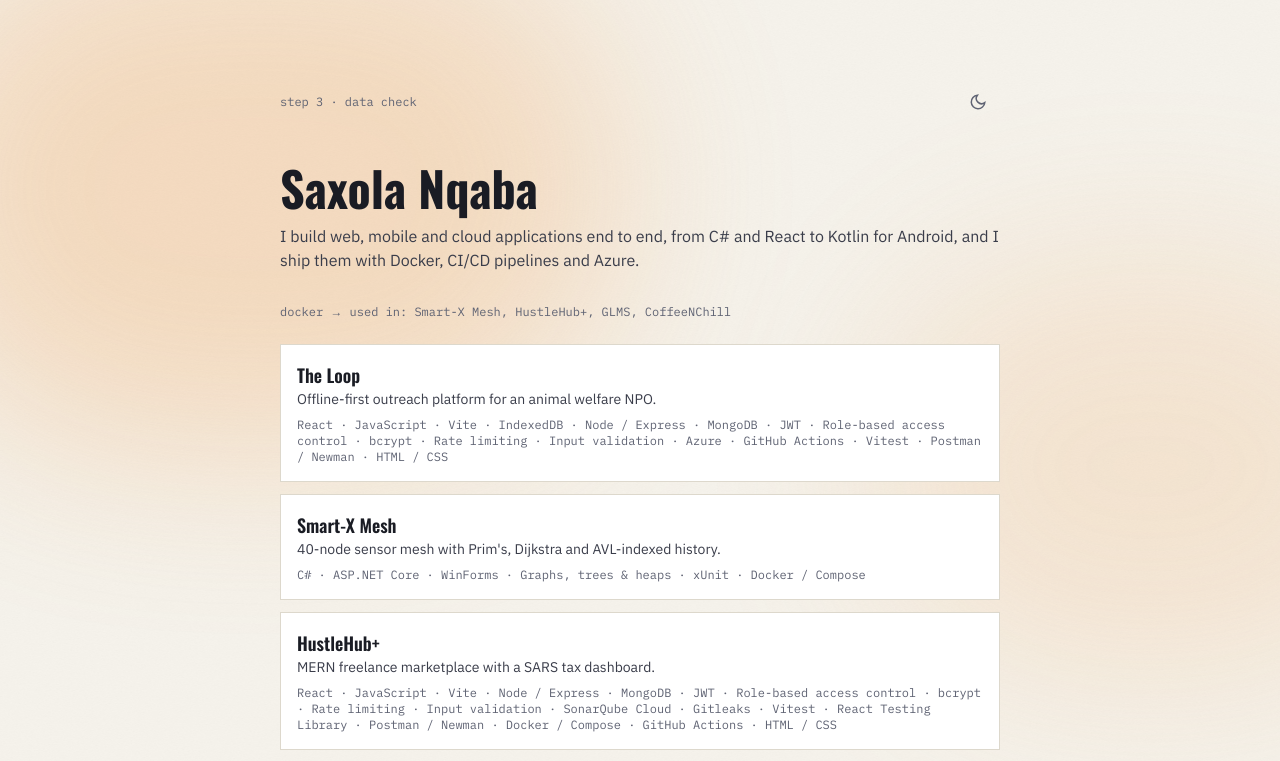
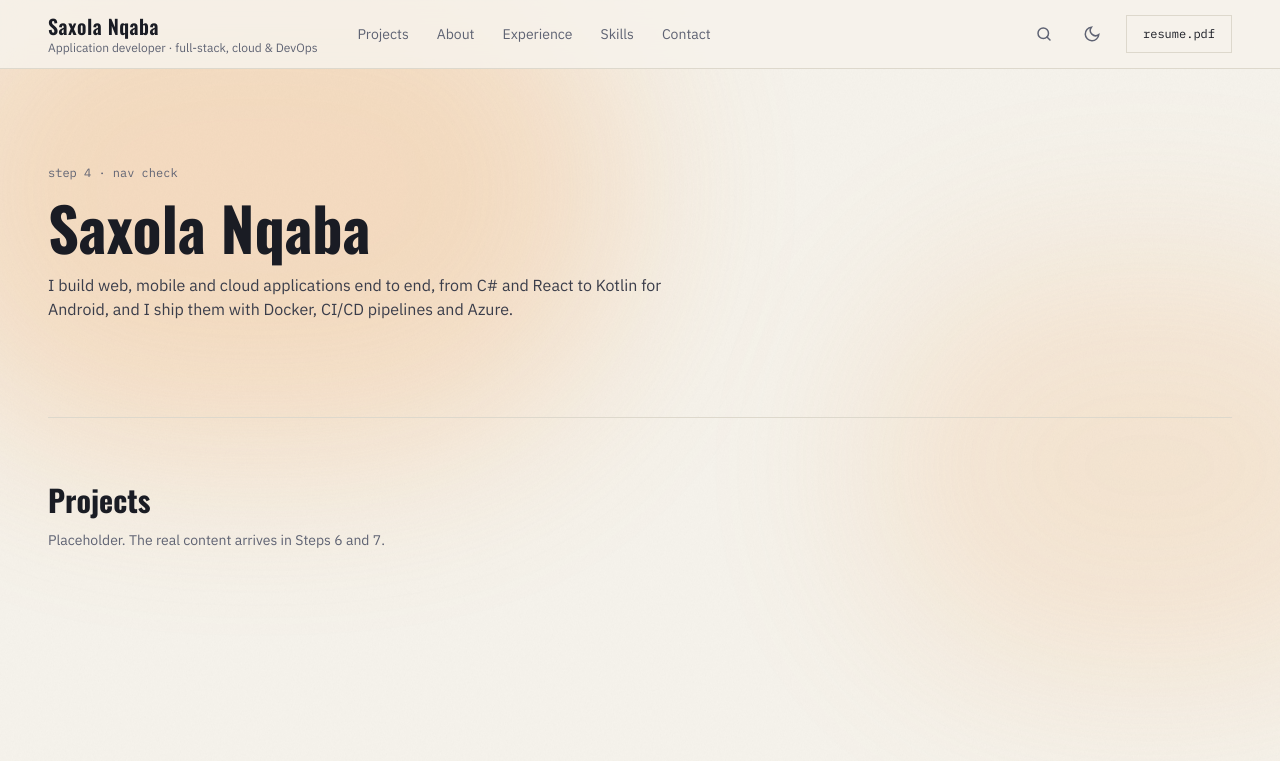
Before and after one commit to saxola-nqaba/Portfolio, a Next.js app: page / in a window 1280 px wide. Shown: the top 761 px of the page. Built offline with nearby package versions, Linux system fonts and the light colour scheme.

Commit message:
Add sticky nav bar and footer

```diff
--- a/app/globals.css
+++ b/app/globals.css
@@ -114,3 +114,18 @@ body {
     animation: none;
   }
 }
+
+/* ---------- Scrolling ---------- */
+/* Nav links glide to their section instead of jumping */
+html {
+  scroll-behavior: smooth;
+}
+@media (prefers-reduced-motion: reduce) {
+  html {
+    scroll-behavior: auto;
+  }
+}
+/* Stops the sticky nav bar from covering a section's heading after a jump */
+section[id] {
+  scroll-margin-top: 5rem;
+}
--- a/app/layout.tsx
+++ b/app/layout.tsx
@@ -3,6 +3,9 @@ import type { ReactNode } from "react";
 import { Oswald, IBM_Plex_Sans, IBM_Plex_Mono } from "next/font/google";
 import Providers from "./providers";
 import Background from "@/components/Background";
+import Navbar from "@/components/Navbar";
+import Footer from "@/components/Footer";
+import { getProfile } from "@/lib/data";
 import "./globals.css";
 
 const oswald = Oswald({
@@ -30,6 +33,8 @@ export const metadata: Metadata = {
 };
 
 export default function RootLayout({ children }: Readonly<{ children: ReactNode }>) {
+  const profile = getProfile();
+
   return (
     <html
       lang="en"
@@ -39,7 +44,11 @@ export default function RootLayout({ children }: Readonly<{ children: ReactNode
       <body className="min-h-screen font-sans antialiased">
         <Providers>
           <Background />
-          <div className="relative z-10">{children}</div>
+          <div id="top" className="relative z-10 flex min-h-screen flex-col">
+            <Navbar name={profile.name} role={profile.role} cvPath={profile.cvPath} />
+            <div className="flex-1">{children}</div>
+            <Footer />
+          </div>
         </Providers>
       </body>
     </html>
--- a/app/page.tsx
+++ b/app/page.tsx
@@ -1,36 +1,25 @@
-import ThemeToggle from "@/components/ThemeToggle";
-import { getProfile, getProjects, getProjectTech, getTechnology, usedInText } from "@/lib/data";
+import { getProfile } from "@/lib/data";
+
+// Temporary: empty sections so you can test the nav links. Step 5 replaces this page.
+const sections = ["projects", "about", "experience", "skills", "contact"];
 
 export default function Home() {
   const profile = getProfile();
-  const projects = getProjects();
-  const docker = getTechnology("docker");
 
   return (
-    <main className="mx-auto max-w-3xl px-6 py-20">
-      <div className="mb-10 flex items-center justify-between">
-        <span className="font-mono text-xs text-muted">step 3 · data check</span>
-        <ThemeToggle />
-      </div>
+    <main className="mx-auto max-w-7xl px-6 md:px-12">
+      <section className="py-24">
+        <p className="font-mono text-xs text-muted">step 4 · nav check</p>
+        <h1 className="mt-4 font-display text-6xl font-bold leading-none">{profile.name}</h1>
+        <p className="mt-4 max-w-prose text-body">{profile.intro}</p>
+      </section>
 
-      <h1 className="font-display text-5xl font-bold">{profile.name}</h1>
-      <p className="mt-3 text-body">{profile.intro}</p>
-
-      <p className="mt-8 font-mono text-xs text-muted">
-        docker → {docker ? usedInText(docker) : "missing"}
-      </p>
-
-      <ul className="mt-6 space-y-3">
-        {projects.map((project) => (
-          <li key={project.slug} className="border border-rule bg-surface p-4">
-            <p className="font-display text-lg font-semibold">{project.title}</p>
-            <p className="text-sm text-body">{project.summary}</p>
-            <p className="mt-2 font-mono text-xs text-muted">
-              {getProjectTech(project).map((t) => t.name).join(" · ")}
-            </p>
-          </li>
-        ))}
-      </ul>
+      {sections.map((id) => (
+        <section key={id} id={id} className="min-h-[70vh] border-t border-rule py-16">
+          <h2 className="font-display text-3xl font-bold capitalize">{id}</h2>
+          <p className="mt-3 text-sm text-muted">Placeholder. The real content arrives in Steps 6 and 7.</p>
+        </section>
+      ))}
     </main>
   );
 }
--- /dev/null
+++ b/components/Footer.tsx
@@ -0,0 +1,24 @@
+import { getProfile } from "@/lib/data";
+
+export default function Footer() {
+  const { name, contact } = getProfile();
+
+  return (
+    <footer className="border-t border-rule">
+      <div className="mx-auto flex max-w-7xl flex-wrap items-center justify-between gap-4 px-6 py-6 font-mono text-xs text-muted md:px-12">
+        <span>© 2026 {name}</span>
+        <div className="flex gap-6">
+          <a href={`mailto:${contact.email}`} className="transition-colors hover:text-ink">
+            email
+          </a>
+          <a href={contact.github} target="_blank" rel="noopener noreferrer" className="transition-colors hover:text-ink">
+            github
+          </a>
+          <a href="#top" className="transition-colors hover:text-ink">
+            back to top ↑
+          </a>
+        </div>
+      </div>
+    </footer>
+  );
+}
--- /dev/null
+++ b/components/Navbar.tsx
@@ -0,0 +1,107 @@
+"use client";
+
+import Link from "next/link";
+import { useState } from "react";
+import ThemeToggle from "./ThemeToggle";
+
+const links = [
+  { href: "/#projects", label: "Projects" },
+  { href: "/#about", label: "About" },
+  { href: "/#experience", label: "Experience" },
+  { href: "/#skills", label: "Skills" },
+  { href: "/#contact", label: "Contact" },
+];
+
+type NavbarProps = {
+  name: string;
+  role: string;
+  cvPath: string;
+};
+
+export default function Navbar({ name, role, cvPath }: NavbarProps) {
+  const [menuOpen, setMenuOpen] = useState(false);
+  const closeMenu = () => setMenuOpen(false);
+
+  return (
+    <header className="sticky top-0 z-40 border-b border-rule bg-page/85 backdrop-blur-md">
+      <div className="mx-auto flex max-w-7xl items-center justify-between gap-4 px-6 py-3 md:px-12">
+        <div className="flex items-center gap-10">
+          <Link href="/" onClick={closeMenu} className="block">
+            <span className="block font-display text-xl font-semibold tracking-wide">{name}</span>
+            <span className="hidden text-xs text-muted sm:block">{role}</span>
+          </Link>
+
+          {/* Desktop links */}
+          <nav aria-label="Main" className="hidden md:block">
+            <ul className="flex gap-7 text-sm text-muted">
+              {links.map((link) => (
+                <li key={link.href}>
+                  <Link href={link.href} className="transition-colors hover:text-ink">
+                    {link.label}
+                  </Link>
+                </li>
+              ))}
+            </ul>
+          </nav>
+        </div>
+
+        <div className="flex items-center gap-1">
+          <Link
+            href="/search"
+            aria-label="Search"
+            className="flex h-11 w-11 items-center justify-center text-muted transition-colors hover:text-ink"
+          >
+            <svg width="18" height="18" viewBox="0 0 24 24" fill="none" stroke="currentColor" strokeWidth="2" strokeLinecap="round" aria-hidden="true">
+              <circle cx="11" cy="11" r="7" />
+              <path d="M20 20l-4-4" />
+            </svg>
+          </Link>
+
+          <ThemeToggle />
+
+          <a
+            href={cvPath}
+            download
+            className="ml-2 hidden border border-rule px-4 py-2.5 font-mono text-xs transition-colors hover:border-accent hover:text-accent sm:inline-block"
+          >
+            resume.pdf
+          </a>
+
+          {/* Menu button, phones only */}
+          <button
+            type="button"
+            aria-label={menuOpen ? "Close menu" : "Open menu"}
+            aria-expanded={menuOpen}
+            aria-controls="mobile-menu"
+            onClick={() => setMenuOpen((open) => !open)}
+            className="flex h-11 w-11 items-center justify-center text-muted transition-colors hover:text-ink md:hidden"
+          >
+            <svg width="20" height="20" viewBox="0 0 24 24" fill="none" stroke="currentColor" strokeWidth="2" strokeLinecap="round" aria-hidden="true">
+              {menuOpen ? <path d="M6 6l12 12M18 6L6 18" /> : <path d="M4 7h16M4 12h16M4 17h16" />}
+            </svg>
+          </button>
+        </div>
+      </div>
+
+      {/* Phone menu */}
+      {menuOpen && (
+        <nav id="mobile-menu" aria-label="Mobile" className="border-t border-rule md:hidden">
+          <ul className="flex flex-col px-6 py-2">
+            {links.map((link) => (
+              <li key={link.href}>
+                <Link href={link.href} onClick={closeMenu} className="block py-3 text-ink">
+                  {link.label}
+                </Link>
+              </li>
+            ))}
+            <li>
+              <a href={cvPath} download className="block py-3 font-mono text-sm text-accent">
+                resume.pdf
+              </a>
+            </li>
+          </ul>
+        </nav>
+      )}
+    </header>
+  );
+}
```
